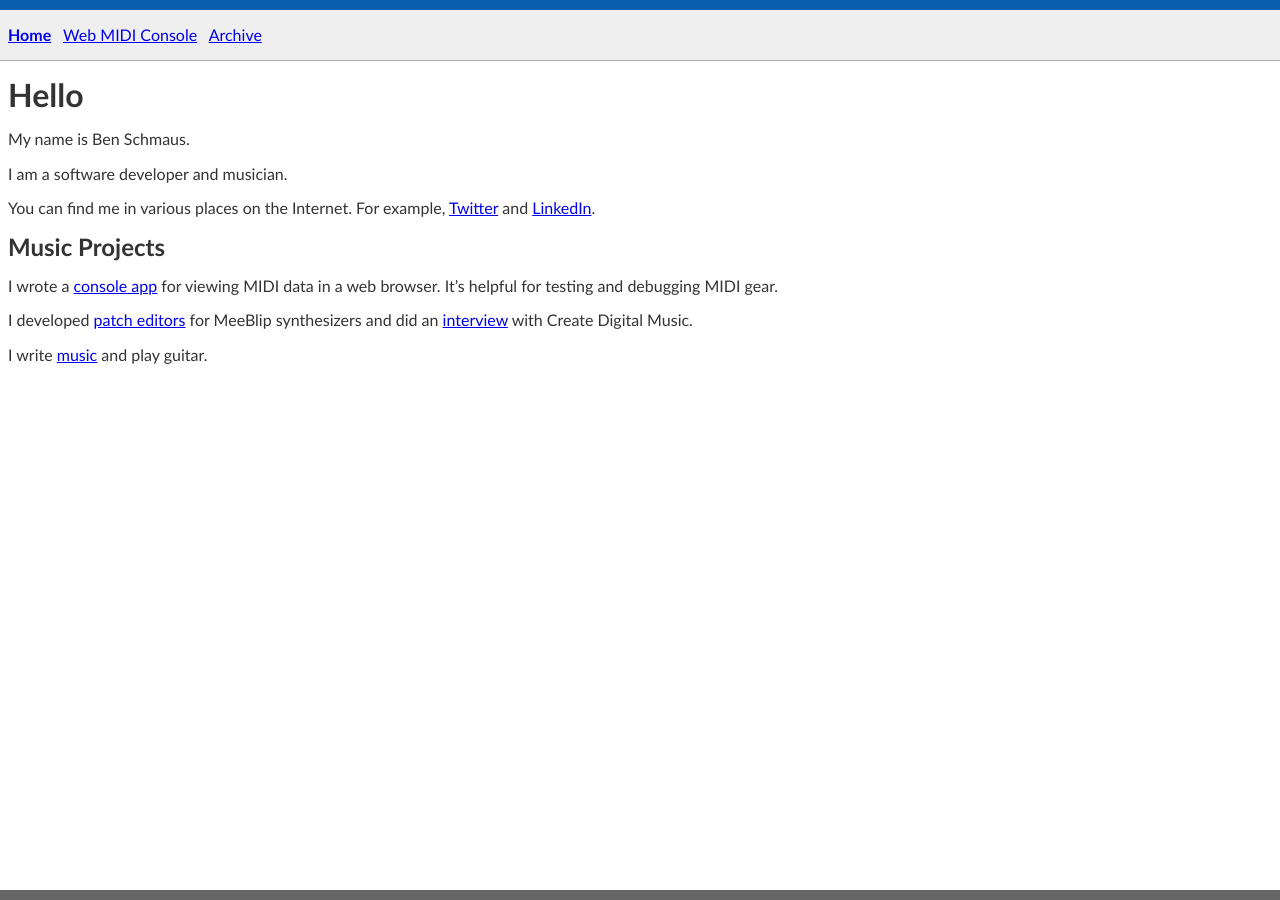
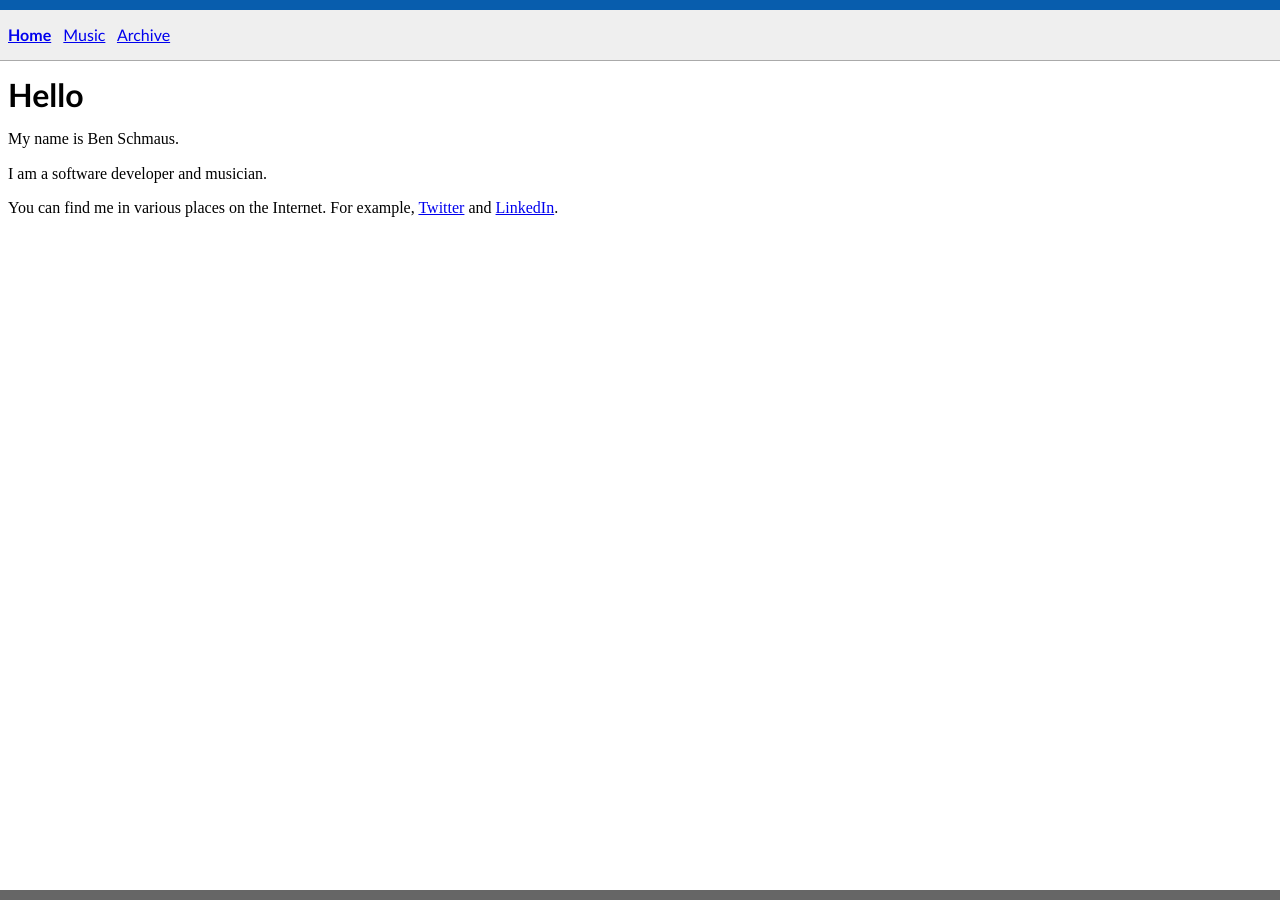
Before and after one commit to benschmaus/benschmaus.github.com, a Jekyll site: the page built from index.md, in a window 1280 px wide. Built offline with Jekyll 4.4.1, drawn with Linux system fonts in a browser that asks for light colours.

Commit message:
moving some content around, noodling with fonts

```diff
--- a/_data/nav.yml
+++ b/_data/nav.yml
@@ -1,6 +1,6 @@
 - name: Home
   link: /
-- name: Web MIDI Console
-  link: /web-midi-console/
+- name: Music
+  link: /music
 - name: Archive
   link: /archive
--- a/_sass/main.scss
+++ b/_sass/main.scss
@@ -10,14 +10,16 @@ body {
   display: grid;
   grid-template-rows: auto 1fr auto;
   background-color: #fff;
-  color: #333;
+  color: #000;
 }
 
 h1 {
+  font-family: Optima;
   margin: 0;
   padding: 0;
 }
 h2 {
+  font-family: Optima;
   margin: 0;
   padding: 0;
 }
@@ -45,9 +47,14 @@ nav a {
 }
 
 .content {
-  font-family: Optima;
+  font-family: Didot;
   padding-left: 8px;
   margin-bottom: 20px;
+  width: 80%;
+}
+
+.content p {
+  font-size: 1em;
 }
 
 footer {
--- a/index.md
+++ b/index.md
@@ -9,11 +9,3 @@ My name is Ben Schmaus.
 I am a software developer and musician.
 
 You can find me in various places on the Internet. For example, [Twitter](https://twitter.com/schmaus) and [LinkedIn](http://www.linkedin.com/in/bschmaus).
-
-## Music Projects
-
-I wrote a [console app](/web-midi-console) for viewing MIDI data in a web browser. It's helpful for testing and debugging MIDI gear.
-
-I developed [patch editors](https://editor.meeblip.com) for MeeBlip synthesizers and did an [interview](https://cdm.link/2017/03/web-browser-now-makes-meeblip-synth-powerful-free/) with Create Digital Music.
-
-I write [music](/music) and play guitar.
```
Also changed, not shown: music.html (deleted, +0 -16 lines).
